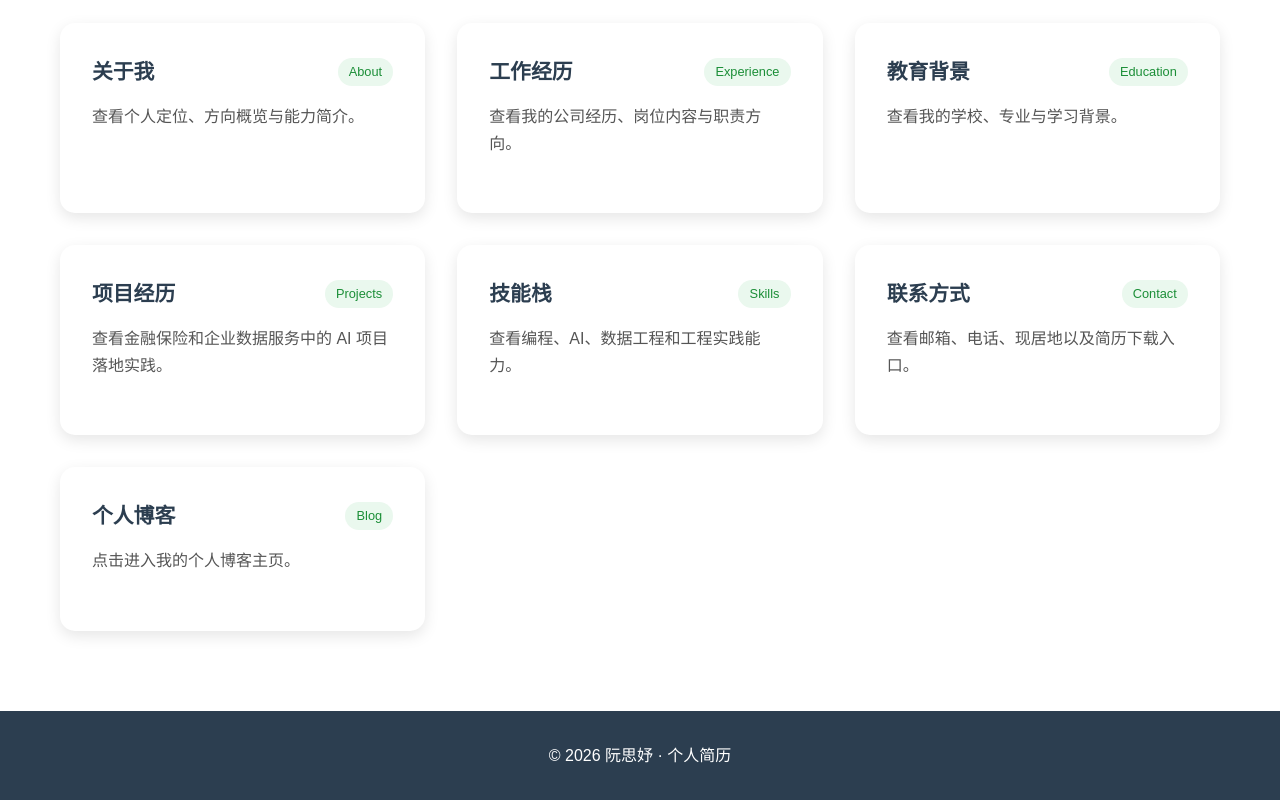
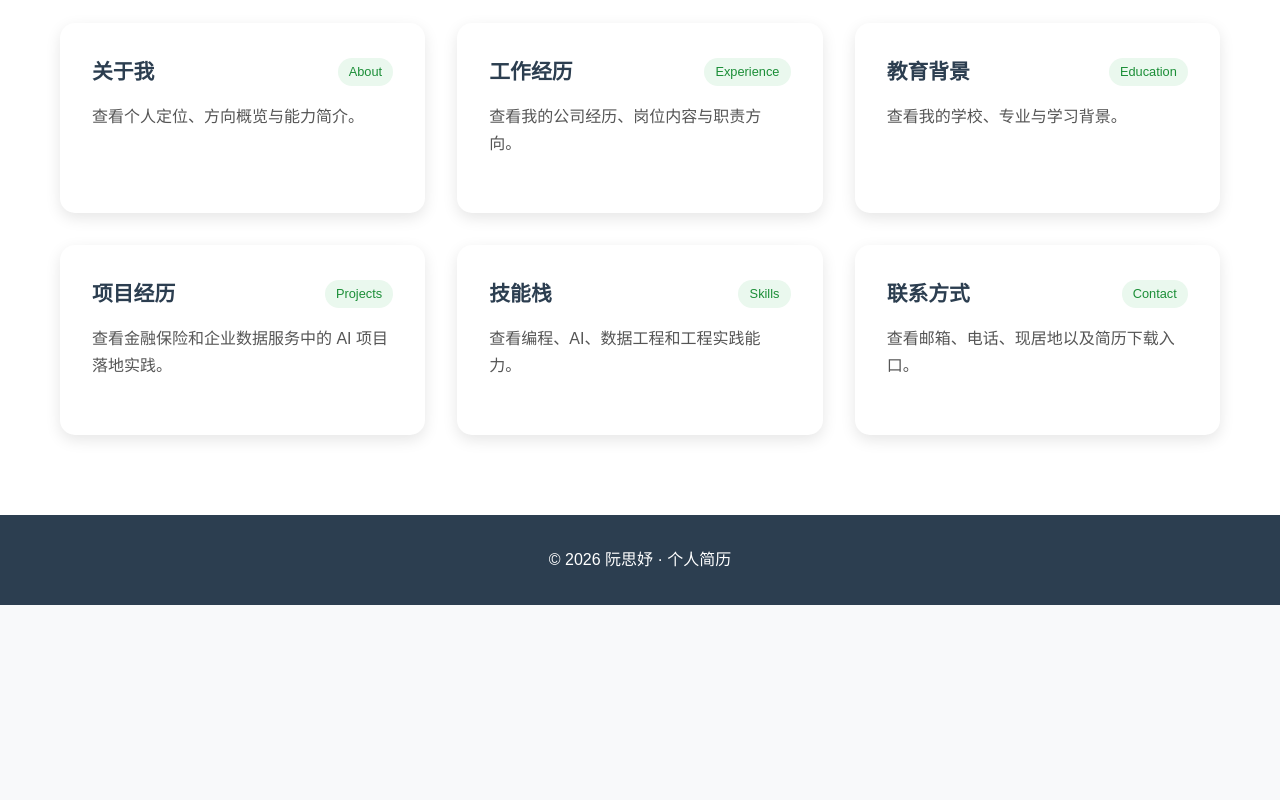
Before and after one commit to raarua/portfolio, a plain HTML site: page index.html in a window 1280 px wide. Shown: the part 975-1775 px from the top of the page. After the commit the page ends 1580 px from the top, so only its background shows below. Drawn offline with Linux system fonts and the light colour scheme.

Commit message:
Update portfolio

```diff
--- a/index.html
+++ b/index.html
@@ -19,6 +19,7 @@
                 <li><a href="projects.html" data-page-link="projects">项目经历</a></li>
                 <li><a href="skills.html" data-page-link="skills">技能栈</a></li>
                 <li><a href="contact.html" data-page-link="contact">联系方式</a></li>
+                <li><a href="https://raarua.github.io/" data-page-link="blog" target="_blank" rel="noopener noreferrer">个人博客</a></li>
             </ul>
             <button class="hamburger" type="button" aria-label="打开导航菜单" aria-expanded="false">
                 <span></span>
@@ -100,13 +101,6 @@
                         </div>
                         <p class="project-description">查看邮箱、电话、现居地以及简历下载入口。</p>
                     </a>
-                    <a class="project-card reveal overview-card" href="https://raarua.github.io/" target="_blank" rel="noopener noreferrer">
-                        <div class="project-header">
-                            <h3>个人博客</h3>
-                            <span class="project-mark">Blog</span>
-                        </div>
-                        <p class="project-description">点击进入我的个人博客主页。</p>
-                    </a>
                 </div>
             </div>
         </section>
```
Also changed, not shown: about.html (+1 -0 lines), contact.html (+1 -0 lines), education.html (+1 -0 lines), experience.html (+1 -0 lines), projects.html (+1 -0 lines), skills.html (+1 -0 lines).
